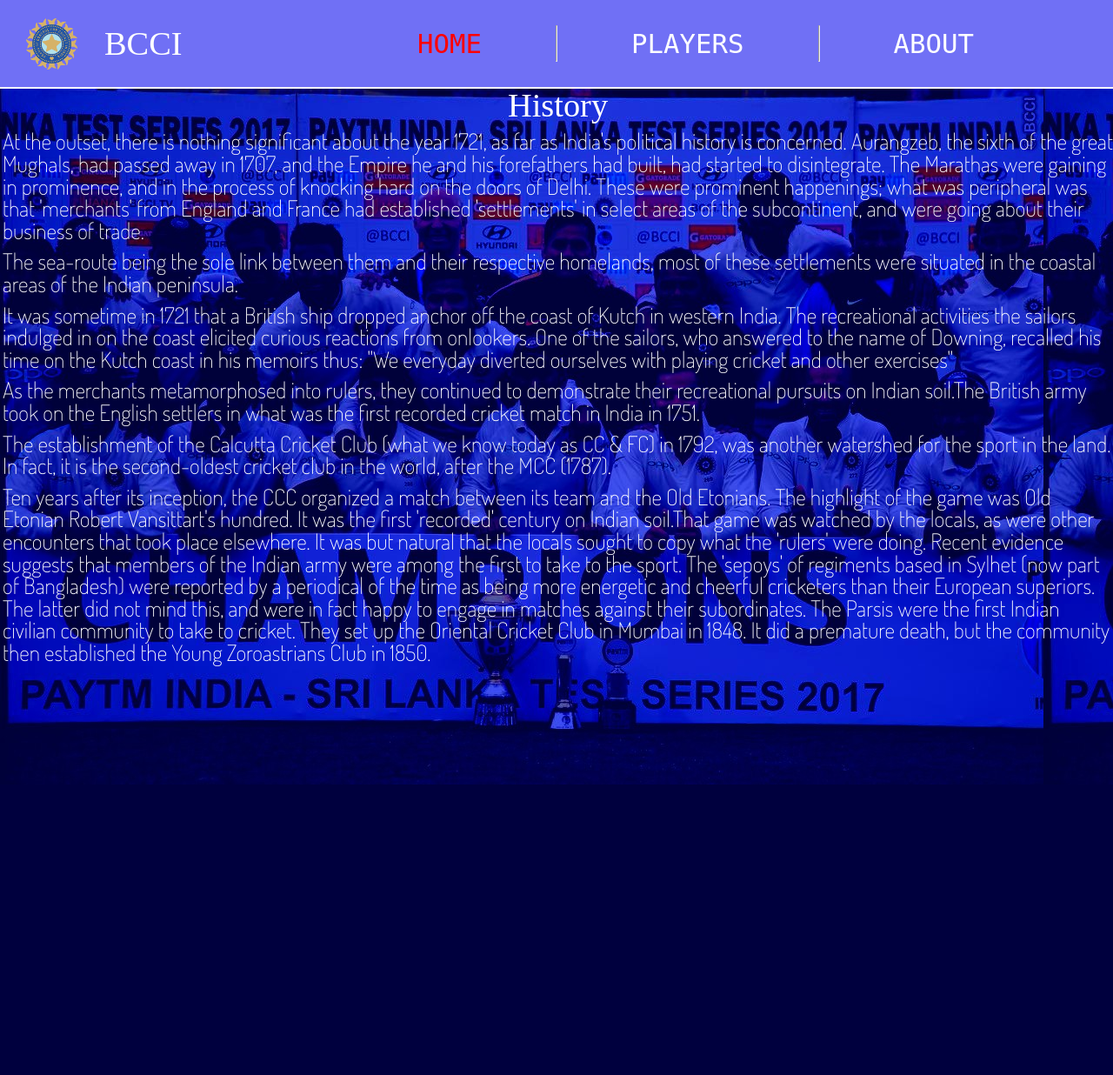
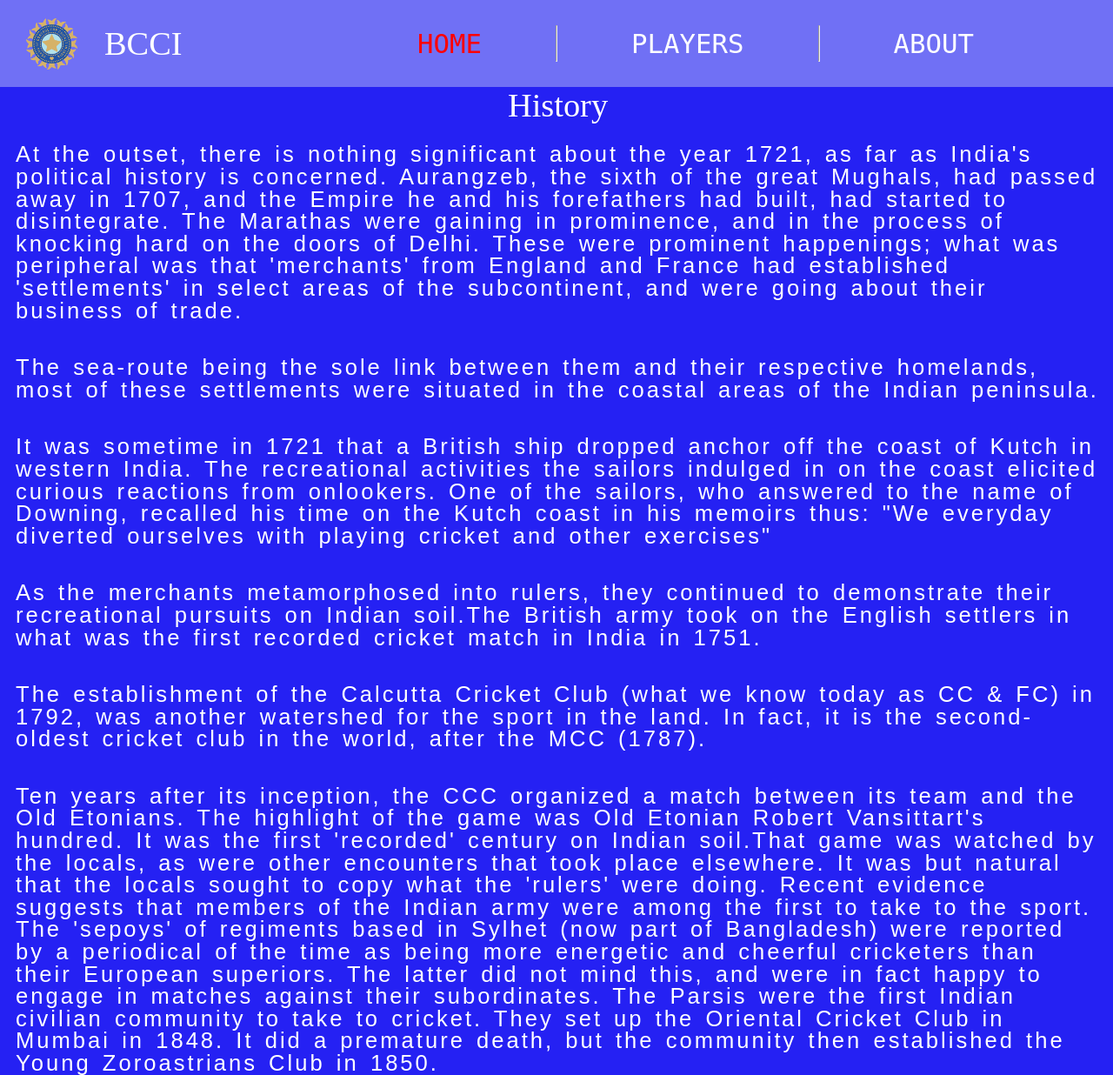
Before and after one commit to sambhu-patra/BCCI, a PHP site: page /about.html in a window 1280 px wide. Shown: the whole page at 87% size. Before the commit the page ends 902 px from the top, so only its background shows below. Run offline with PHP 8.4, Linux system fonts and the light colour scheme.

Commit message:
Add background color with mergin

```diff
--- a/assets/css/about.css
+++ b/assets/css/about.css
@@ -61,6 +61,10 @@ html {
   font-size: 62.5%;
 }
 
+body {
+  background: rgb(37, 33, 243);
+}
+
 .main {
   width: 100%;
   height: auto;
@@ -122,7 +126,6 @@ nav {
 .paragraph {
   width: 100%;
   height: 100vh;
-  background-image: url(../images/champion.jpg);
   position: relative;
   top: 0.2rem;
   padding-left: 3px;
@@ -136,8 +139,11 @@ h1 {
 
 p {
   color: #fff;
+  margin: 15px;
+  letter-spacing: 3px;
+  word-spacing: 3px;
   font-size: 2vw;
-  font-family: 'Dosis', sans-serif;
+  font-family: 'Play', sans-serif;
 }
 
 /* ======================================
```
